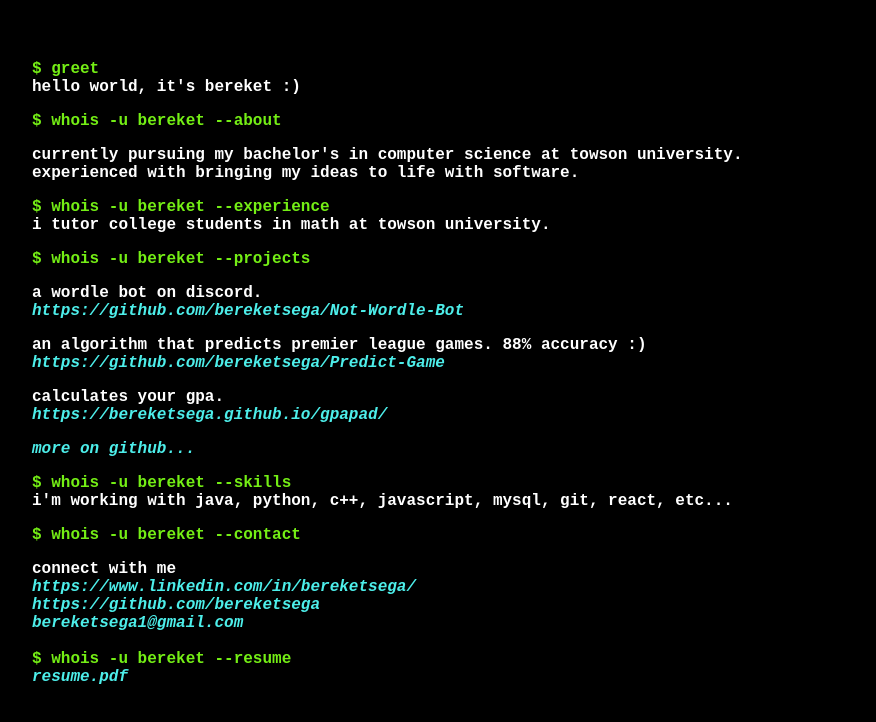
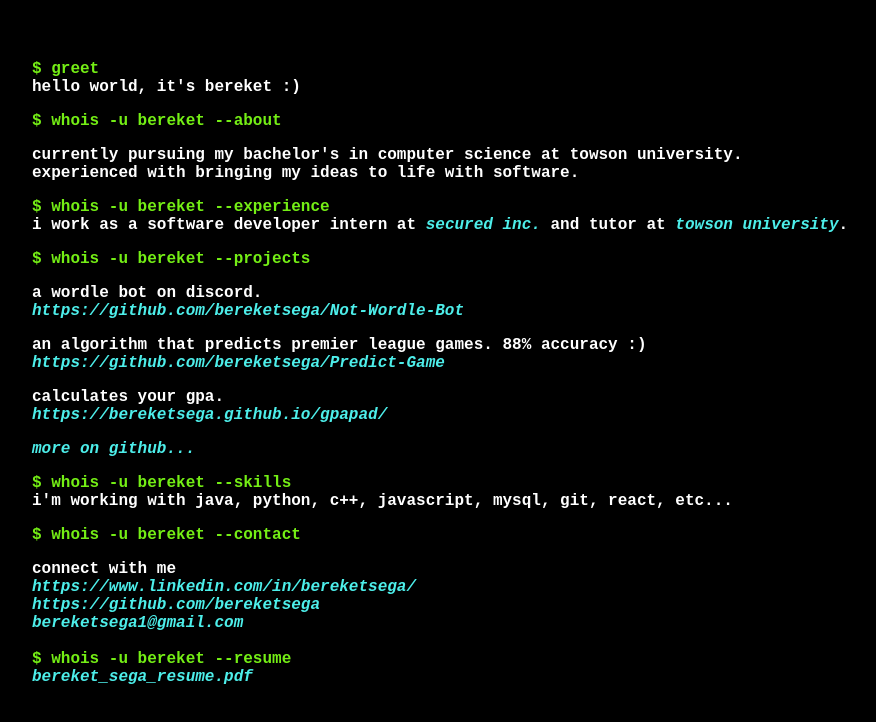
Before and after one commit to bereketsega/bereketsega.com, a React (Create React App) app: page / in a window 1280 px wide. Shown: the top 722 px of the page, without its empty margins (32-908 px from the left). Built offline with nearby package versions, Linux system fonts and the light colour scheme.

Commit message:
experience update

```diff
--- a/src/components/contact/Contact.jsx
+++ b/src/components/contact/Contact.jsx
@@ -23,8 +23,8 @@ const Contact = () => {
       <br></br>
       <div className="cmd">$ whois -u bereket --resume</div>
       <div className="cout">
-        <a href={"../assets/resume.pdf"} target={"_blank"}>
-          <i>resume.pdf</i>
+        <a href={"../assets/Bereket_Sega_Resume.pdf"} target={"_blank"}>
+          <i>bereket_sega_resume.pdf</i>
         </a>
       </div>
     </div>
--- a/src/components/experience/Experience.jsx
+++ b/src/components/experience/Experience.jsx
@@ -1,12 +1,15 @@
-import React from "react";
+import React from 'react';
 
 const Experience = () => {
-  return (
-    <div className="experience">
-      <div className="cmd">$ whois -u bereket --experience</div>
-      <div className="cout">i tutor college students in math at towson university.</div>
-    </div>
-  );
+	return (
+		<div className='experience'>
+			<div className='cmd'>$ whois -u bereket --experience</div>
+			<div className='cout'>
+				i work as a software developer intern at <a href='https://secured.team'><i>secured inc. </i></a>
+				and tutor at <a href='https://www.towson.edu'><i>towson university</i></a>.
+			</div>
+		</div>
+	);
 };
 
 export default Experience;
```
Also changed, not shown: 2 other files (tests, documents, lock files or other folders).
